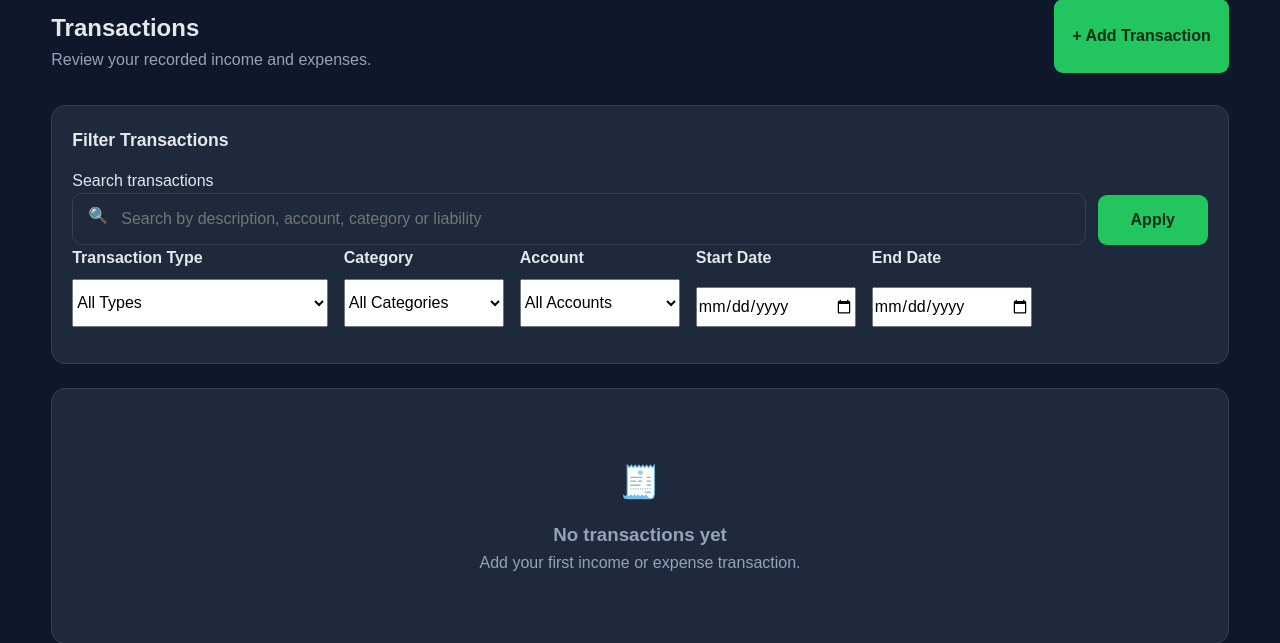
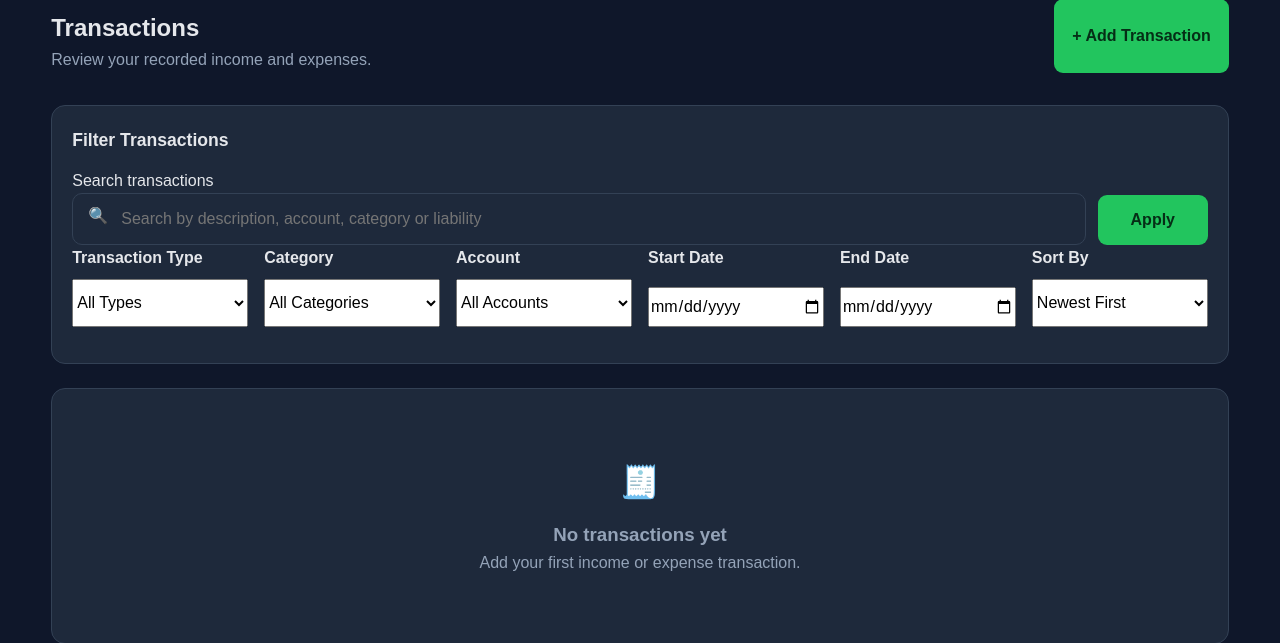
Before and after one commit to giri-can-do/giri-expense-tracker, a Flask app: page /transactions/ in a window 1280 px wide. Shown: the part 140-783 px from the top of the page. Run offline with Flask 3, Linux system fonts and the light colour scheme; the visitor is signed in with stand-in values (Sample User, id 1); data that the repository does not hold is empty.

Commit message:
feat: add sorting.

```diff
--- a/app/routes/transactions.py
+++ b/app/routes/transactions.py
@@ -52,6 +52,11 @@ def index():
         if end_date else None
     )
 
+    selected_sort = request.args.get(
+        "sort",
+        "newest",
+    ).strip()
+
     transactions = TransactionService.get_user_transactions(
         user_id=current_user.id,
         search=search,
@@ -60,6 +65,7 @@ def index():
         account_id=selected_account_id,
         start_date=selected_start_date,
         end_date=selected_end_date,
+        sort_by=selected_sort,
     )
 
     categories = CategoryService.get_user_categories(
@@ -82,6 +88,7 @@ def index():
         selected_account_id=selected_account_id,
         selected_start_date=selected_start_date,
         selected_end_date=selected_end_date,
+        selected_sort=selected_sort,
     )
 
 
--- a/app/services/transaction_service.py
+++ b/app/services/transaction_service.py
@@ -25,6 +25,7 @@ class TransactionService:
         account_id: Optional[int] = None,
         start_date: Optional[date] = None,
         end_date: Optional[date] = None,
+        sort_by: str = "newest",
     ):
         query = Transaction.query.filter(
             Transaction.user_id == user_id
@@ -77,14 +78,41 @@ class TransactionService:
                 Transaction.transaction_date <= end_date
             )
 
-        return (
-            query
-            .order_by(
+        sort_options = {
+            "newest": (
                 Transaction.transaction_date.desc(),
                 Transaction.id.desc(),
-            )
-            .all()
+            ),
+            "oldest": (
+                Transaction.transaction_date.asc(),
+                Transaction.id.asc(),
+            ),
+            "amount_desc": (
+                Transaction.amount.desc(),
+                Transaction.transaction_date.desc(),
+                Transaction.id.desc(),
+            ),
+            "amount_asc": (
+                Transaction.amount.asc(),
+                Transaction.transaction_date.desc(),
+                Transaction.id.desc(),
+            ),
+            "description_asc": (
+                Transaction.description.asc(),
+                Transaction.transaction_date.desc(),
+            ),
+            "description_desc": (
+                Transaction.description.desc(),
+                Transaction.transaction_date.desc(),
+            ),
+        }
+
+        order_by = sort_options.get(
+            sort_by,
+            sort_options["newest"],
         )
+
+        return query.order_by(*order_by).all()
 
     @staticmethod
     def get_recent_transactions(user_id: int, limit: int = 5):
--- a/app/static/css/components.css
+++ b/app/static/css/components.css
@@ -631,19 +631,14 @@
 
 .transaction-filter-controls {
     display: grid;
-
-    grid-template-columns:
-        minmax(0, 2fr)
-        repeat(5, minmax(160px, 1fr));
-
+    grid-template-columns:repeat(6,minmax(150px,1fr));
     gap: 16px;
     margin-bottom: 16px;
 }
 
 @media (max-width: 1200px) {
     .transaction-filter-controls {
-        grid-template-columns:
-            repeat(2, 1fr);
+        grid-template-columns:repeat(3,1fr);
     }
 
     .transaction-search-field {
@@ -653,7 +648,7 @@
 
 @media (max-width: 768px) {
     .transaction-filter-controls {
-        grid-template-columns: 1fr;
+        grid-template-columns:1fr;
     }
 
     .transaction-search-field {
--- a/app/templates/transactions/index.html
+++ b/app/templates/transactions/index.html
@@ -63,6 +63,7 @@
                 or selected_account_id
                 or selected_start_date
                 or selected_end_date
+                or selected_sort != "newest"
             %}
                 <a
                     class="btn btn-secondary"
@@ -192,6 +193,60 @@
                 value="{{ selected_end_date or '' }}"
             >
         </div>
+
+        <!-- Sorting -->
+         <div class="transaction-filter-field">
+            <label for="transactionSort">
+                Sort By
+            </label>
+
+            <select
+                id="transactionSort"
+                name="sort"
+            >
+                <option
+                    value="newest"
+                    {% if selected_sort == "newest" %}selected{% endif %}
+                >
+                    Newest First
+                </option>
+
+                <option
+                    value="oldest"
+                    {% if selected_sort == "oldest" %}selected{% endif %}
+                >
+                    Oldest First
+                </option>
+
+                <option
+                    value="amount_desc"
+                    {% if selected_sort == "amount_desc" %}selected{% endif %}
+                >
+                    Amount: High to Low
+                </option>
+
+                <option
+                    value="amount_asc"
+                    {% if selected_sort == "amount_asc" %}selected{% endif %}
+                >
+                    Amount: Low to High
+                </option>
+
+                <option
+                    value="description_asc"
+                    {% if selected_sort == "description_asc" %}selected{% endif %}
+                >
+                    Description: A to Z
+                </option>
+
+                <option
+                    value="description_desc"
+                    {% if selected_sort == "description_desc" %}selected{% endif %}
+                >
+                    Description: Z to A
+                </option>
+            </select>
+        </div>
     </div>
 </form>
 
```
